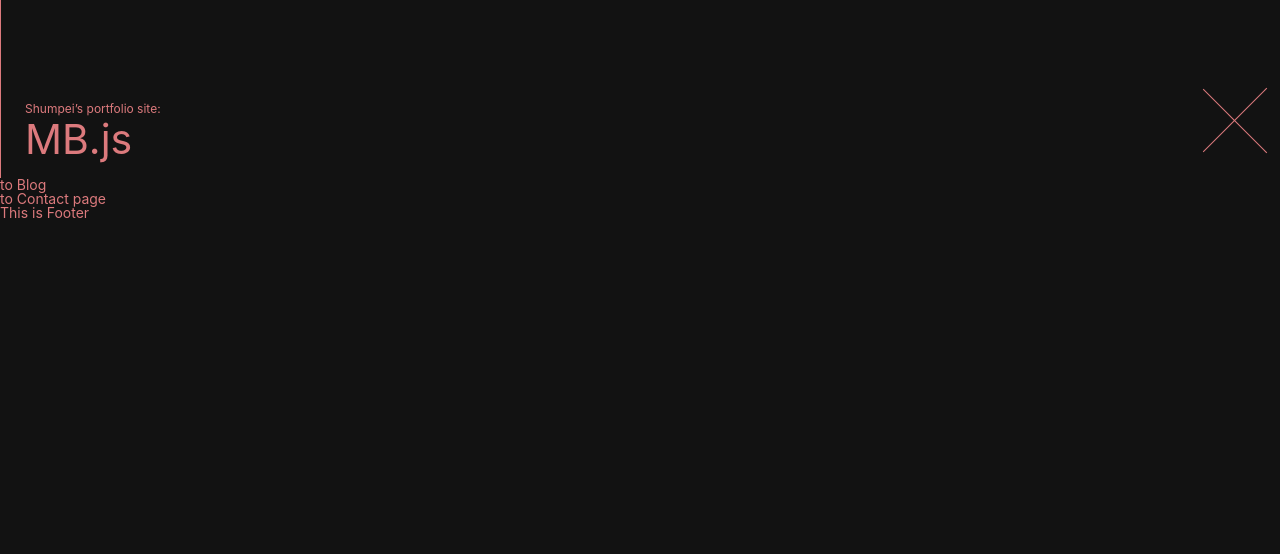
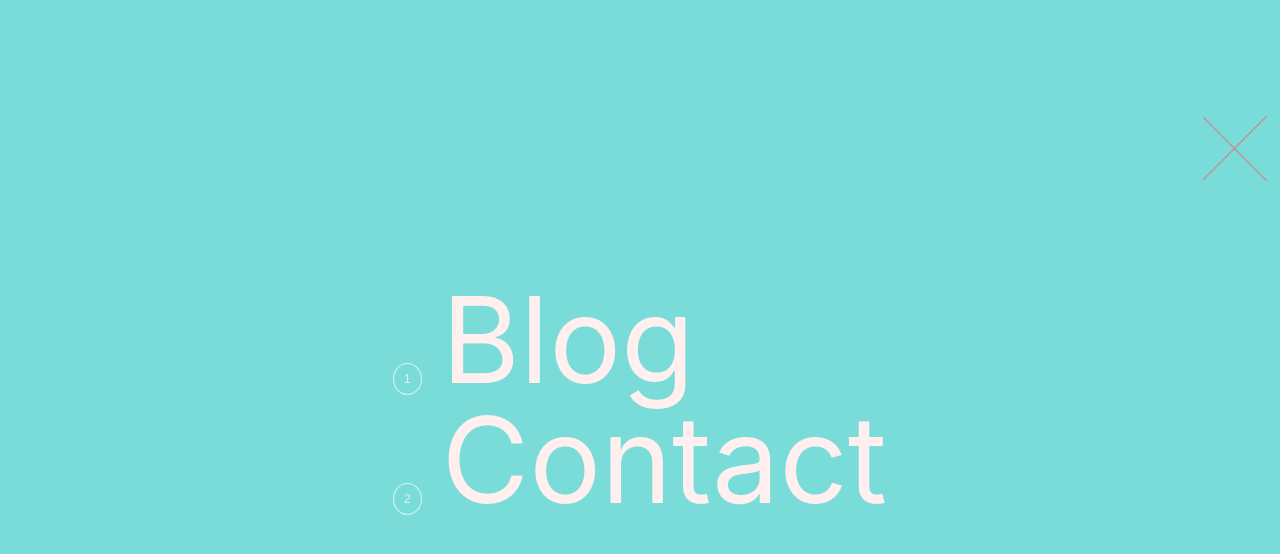
Before and after one commit to Shumpei0111/mbjs2021, a Next.js app: page / in a window 1280 px wide. Both pictures are taken after a click on the button "MENU". Shown: the top 554 px of the page. Built offline with nearby package versions, Linux system fonts and the light colour scheme.

Commit message:
Update ハンバーガーメニュー開閉のUI追加

```diff
--- /dev/null
+++ b/src/components/hamburger.js
@@ -0,0 +1,26 @@
+import Link from 'next/link';
+
+import * as style from '../styles/module/_hambergur.module.scss';
+
+const Hamburger = (props) => {
+    const isOpen = props.isOpen;
+
+    return (
+        <nav id='hamburger' className={style.burgerMenu}>
+            <div className={`${style.burgerMenuContainer} ${isOpen ? style.burgerIsOpen: style.burgerIsHidden}`}>
+                <div className={style.burgerMenu__items}>
+                    <ul>
+                        <li className={style.burgerMenuItem}>
+                            <Link href='/blog'><a>Blog</a></Link>
+                        </li>
+                        <li className={style.burgerMenuItem}>
+                            <Link href='/contact'><a>Contact</a></Link>
+                        </li>
+                    </ul>
+                </div>
+            </div>
+        </nav>
+    )
+};
+
+export default Hamburger;
--- a/src/components/header.js
+++ b/src/components/header.js
@@ -1,5 +1,7 @@
 import Link from 'next/link'
 import { useState } from 'react';
+
+import Hamburger from './hamburger';
 
 import * as style from '../styles/module/_header.module.scss';
 
@@ -15,10 +17,12 @@ const Header = () => {
     return (
         <header className={style.headerContainer}>
             <Link href='/'>
-                <a className={style.headerLogo}>
-                    <p className={style.headerLogo__subtitle}>Shumpei’s portfolio site:</p>
-                    MB.js
-                </a>
+                    <a className={style.headerLogo}>
+                        <p className={style.headerLogo__subtitle}>Shumpei’s portfolio site:</p>
+                        <h1>
+                            MB.js
+                        </h1>
+                    </a>
             </Link>
             <button aria-label='navigation' onClick={toggleModal} className={style.burgerContainer}>
                 <div className={`${style.burger} ${open ? style.burger__open : ""}`}>
@@ -28,6 +32,7 @@ const Header = () => {
                     <span className={style.burger__str}>MENU</span>
                 </div>
             </button>
+            <Hamburger isOpen={open} />
         </header>
     )
 };
--- a/src/pages/contact.js
+++ b/src/pages/contact.js
@@ -1,6 +1,10 @@
+import Layout from '../components/layout';
+
 const Contact = () => {
     return (
-        <h1>Contact</h1>
+        <Layout>
+            <h1>Contact</h1>
+        </Layout>
     )
 }
 
--- /dev/null
+++ b/src/styles/module/_hambergur.module.scss
@@ -0,0 +1,69 @@
+@use './variables.module' as v;
+
+.burgerMenu {
+    width: 100%;
+}
+
+.burgerMenuContainer {
+    position: absolute;
+    top: 0;
+    left: 0;
+    color: white;
+    z-index: 10;
+    overflow: hidden;
+
+    .burgerMenu__items {
+        height: 100%;
+        display: flex;
+        flex-direction: column;
+        justify-content: center;
+        align-items: center;
+    }
+}
+
+.burgerIsOpen {
+    transform: translate(0, 0);
+    display: block;
+    position: fixed;
+    top: 0;
+    left: 0;
+    width: 100%;
+    height: 100vh;
+    transition: transform cubic-bezier(0.215, 0.61, 0.355, 1) .3s;
+    background-color: v.$c-primary-comple;
+
+
+    .burgerMenuItem {
+        display: block;
+        opacity: 1;
+        transform: translate(0, 0);
+        transition: transform cubic-bezier(0.215, 0.61, 0.355, 1) 2.5s, opacity linear 0.7s;
+        font-size: 12rem;
+
+        @for $i from 1 through 2 {
+            &:nth-of-type(#{$i})::before {
+                content: '#{$i}';
+                font-size: 1.2rem;
+                font-family: Helvatica, sans-serif;
+                margin-right: 2rem;
+                border: 1px solid;
+                border-radius: 50%;
+                padding: 0.8rem 1rem;
+                opacity: .7;
+            }
+        }
+
+        a {
+            color: v.$c-white;
+        }
+    }
+}
+
+.burgerIsHidden {
+    transform: translate(0, 100%);
+
+    .burgerMenuItem {
+        display: block;
+        opacity: 0;
+    }
+}
--- a/src/styles/module/_header.module.scss
+++ b/src/styles/module/_header.module.scss
@@ -2,6 +2,7 @@
 
 
 .headerContainer {
+    position: relative;
     height: 178px;
     border-left: 1px solid;
     width: 100%;
@@ -27,6 +28,10 @@
 }
 
 .burgerContainer {
+    position: absolute;
+    right: 0;
+    bottom: 0;
+    z-index: 100;
 
     .burger {
         display: flex;
--- a/src/styles/module/_variables.module.scss
+++ b/src/styles/module/_variables.module.scss
@@ -5,7 +5,9 @@ $min-width: 375px;
 
 // color
 $c-black: #121212;
+$c-white: #ffefef;
 $c-primary: #DC7A7D;
+$c-primary-comple: #7adcd9;
 
 
 // font
```
